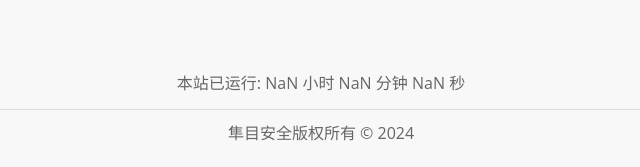
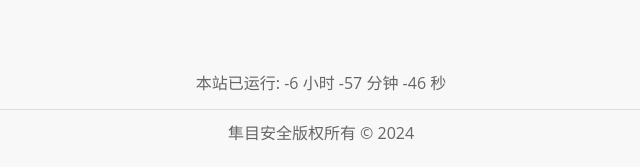
Before and after one commit to xuan8ai/xuanbai, a plain HTML site: page 1+x/index.html in a window 1280 px wide. Shown: the part 646-813 px from the top of the page, 319-959 px from the left. Drawn offline with Linux system fonts and the light colour scheme.

Commit message:
Update index.html

```diff
--- a/1+x/index.html
+++ b/1+x/index.html
@@ -171,7 +171,7 @@
                 });
         }
         function showUptime() {
-            var startTime = new Date('2024-06-18T9:41:00Z');
+            var startTime = new Date('2024-06-18T19:41:00Z');
             var now = new Date();
             var diff = now - startTime;
             var hours = Math.floor(diff / (1000 * 60 * 60));
```
